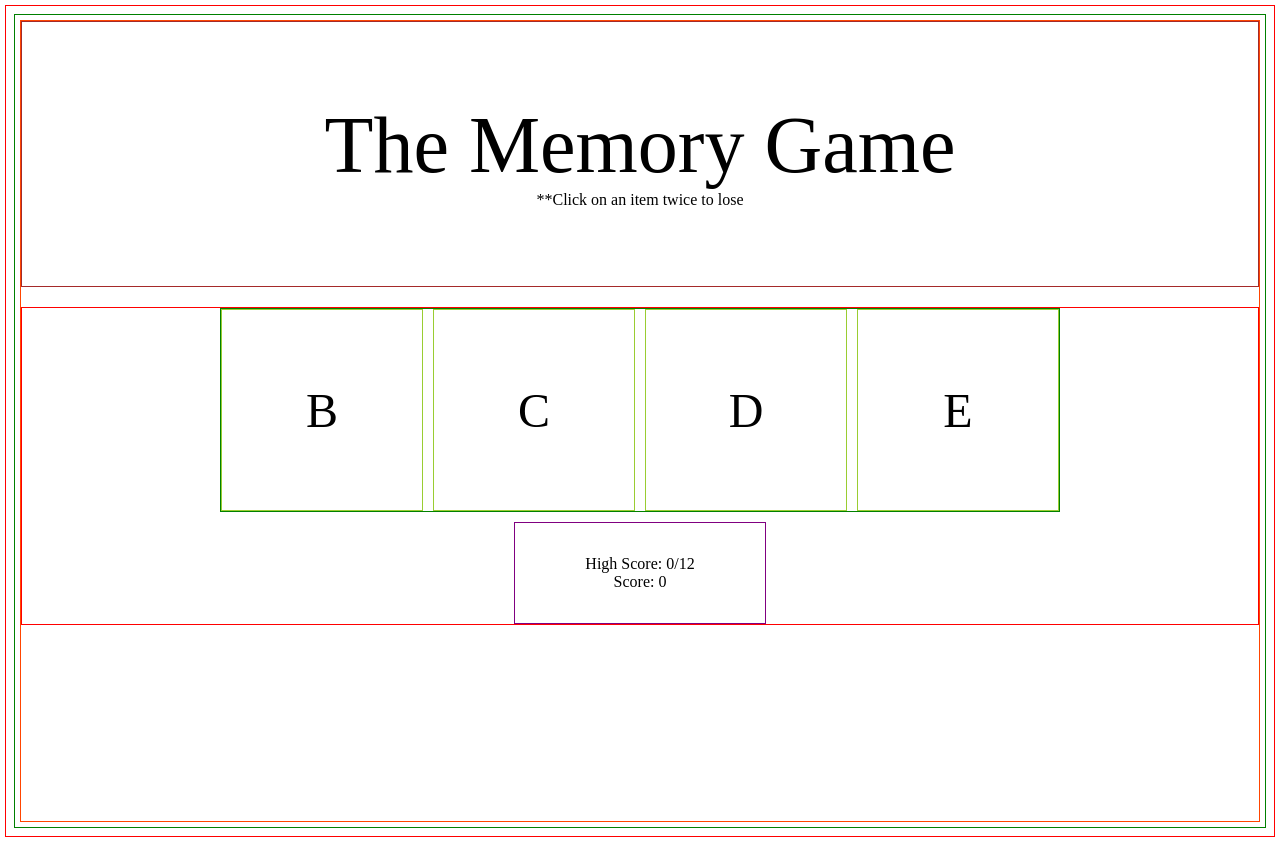
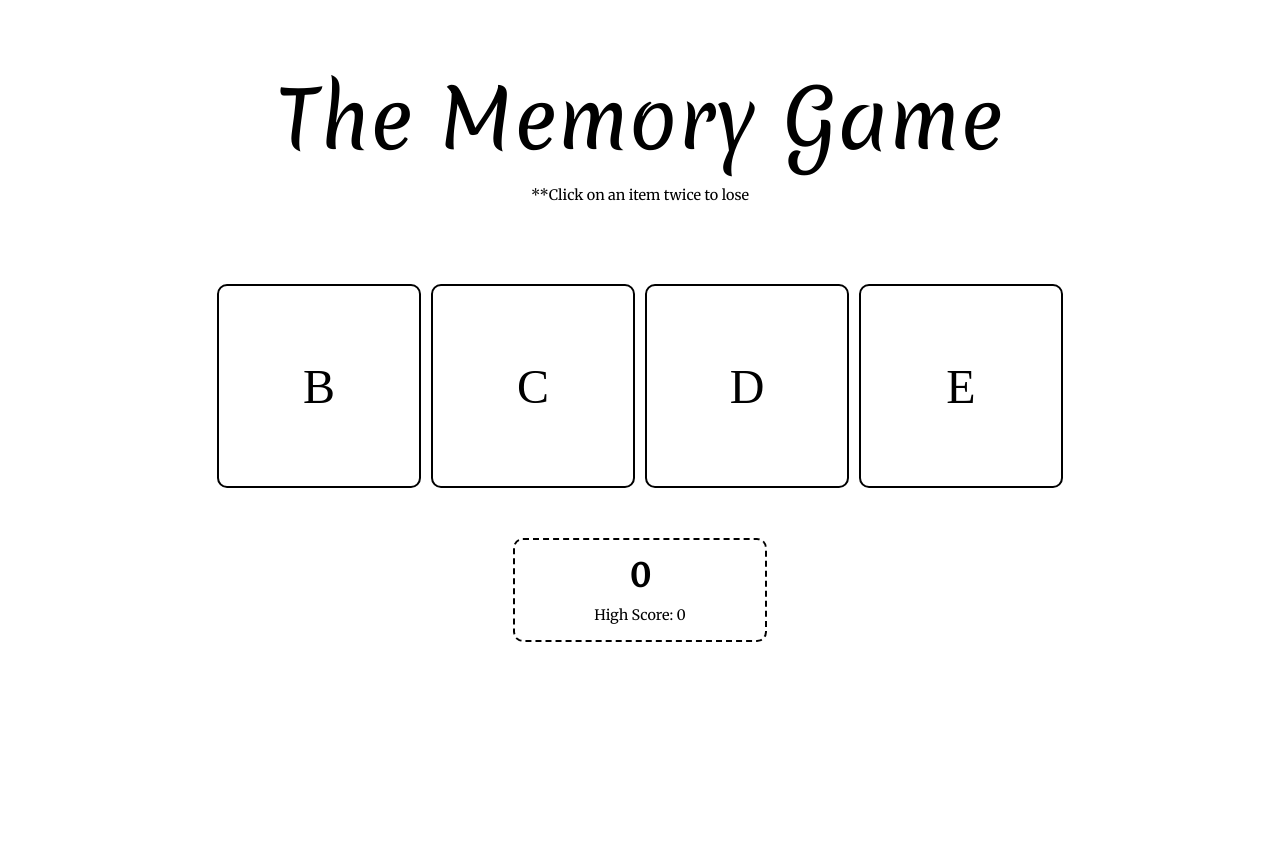
Before and after one commit to Mitadru47/TOP-Memory-Game, a React (Vite) app: page / in a window 1280 px wide. After the commit the page ends 800 px from the top, so only its background shows below. Built offline with nearby package versions, Linux system fonts and the light colour scheme.

Commit message:
Minor Layout & Styling Updates

```diff
--- a/index.html
+++ b/index.html
@@ -10,6 +10,11 @@
 
     <link rel="stylesheet" href="./src/main.css" />
 
+    <link rel="preconnect" href="https://fonts.googleapis.com">
+
+    <link rel="preconnect" href="https://fonts.gstatic.com" crossorigin>
+    <link rel="stylesheet" href="https://fonts.googleapis.com/css2?family=Merienda&family=Merriweather&display=swap">
+
   </head>
   <body>
 
--- a/src/components/Grid.jsx
+++ b/src/components/Grid.jsx
@@ -77,8 +77,8 @@ function Grid(){
 
             <div id="scoreCard">
 
-                <div id="highScore">High Score: {highScore}/12</div>
-                <div id="score">Score: {score}</div>
+                <div id="score"><strong>{score}</strong></div>
+                <div id="highScore">High Score: {highScore}</div>
 
             </div>
 
--- a/src/main.css
+++ b/src/main.css
@@ -1,19 +1,19 @@
 html{
 
-    margin: 5px;
-    border: 1px solid red;
+    /* margin: 5px; */
+    /* border: 1px solid red; */
 }
 
 body{
 
-    padding: 5px;
-    border: 1px solid green;
+    margin: 0px;
+    /* border: 1px solid green; */
 }
 
 #root{
 
     height: 100vh;
-    border: 1px solid orangered;
+    /* border: 1px solid orangered; */
 
     display: flex;
     flex-direction: column;
--- a/src/styles/grid.css
+++ b/src/styles/grid.css
@@ -1,17 +1,17 @@
 #board{
 
-    border: 1px solid red;
+    /* border: 1px solid red; */
 
     display: flex;
     flex-direction: column;
 
     align-items: center;
-    gap: 10px;
+    gap: 50px;
 }
 
 #grid{
 
-    border: 1px solid green;
+    /* border: 1px solid green; */
 
     display: flex;
     justify-content: center;
@@ -21,7 +21,8 @@
 
 .cards{
 
-    border: 1px solid yellowgreen;
+    border: 2.5px solid black;
+    border-radius: 10px;
 
     height: 200px;
     width: 200px;
@@ -49,5 +50,16 @@
     justify-content: center;
     align-items: center;
 
-    border: 1px solid purple;
+    gap: 10px;
+
+    border: 2.5px dashed black;
+    border-radius: 10px;
+
+    font-size: 0.9rem;
+    font-family: 'Merriweather', serif;
 }
+
+#score{
+
+    font-size: 2rem;
+}
--- a/src/styles/header.css
+++ b/src/styles/header.css
@@ -1,22 +1,25 @@
 #header{
 
     height: 33vh;
-    border: 1px solid blue;
+    /* border: 1px solid blue; */
 
     display: flex;
     flex-direction: column;
 
     align-items: center;
     justify-content: center;
-
-    border: 1px solid brown;
 }
 
 #heading{
+
     font-size: 5rem;
+    font-family: 'Merienda', cursive;
 }
 
-#instructions{
+#instruction{
 
+    padding-top: 10px;
 
+    font-size: 0.9rem;
+    font-family: 'Merriweather', serif;
 }
```
